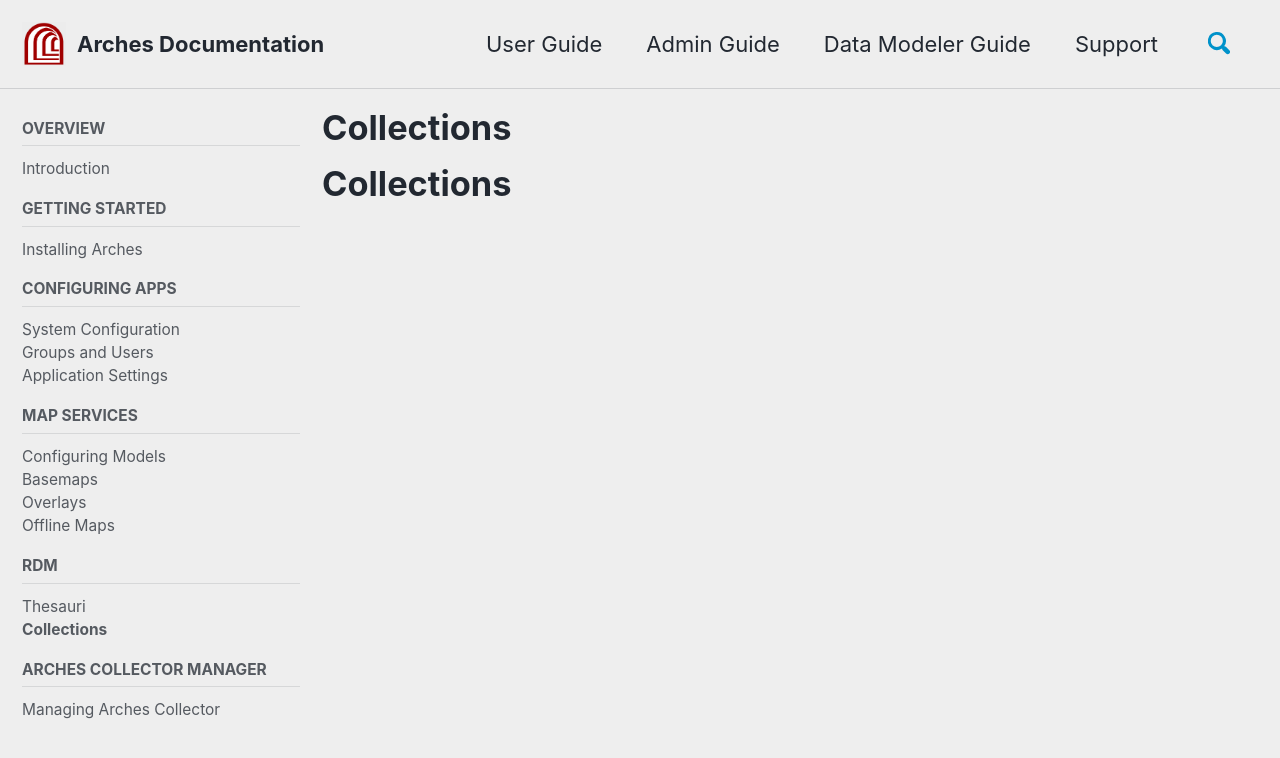
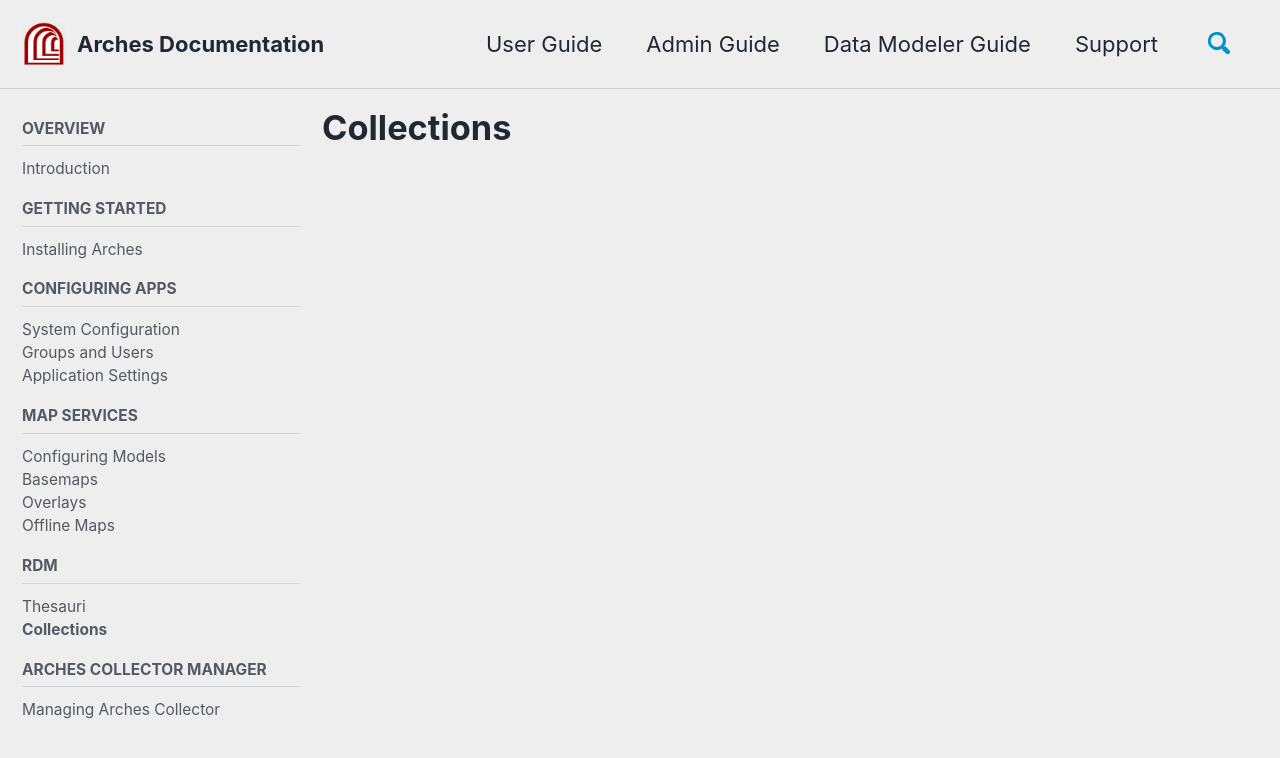
Before and after one commit to fargeo/archesguides, a Jekyll site: the page built from _pages/collections.md, in a window 1280 px wide and 900 px high. Shown: the top 758 px of the window. Built offline with Jekyll 4.4.1, drawn with Linux system fonts in a browser that asks for light colours; cached includes are drawn as plain includes; nearby versions of some CDN libraries; our own code applies the rules of GitHub Pages for plain Markdown files.

Commit message:
Update collections.md
title in front matter

```diff
--- a/_pages/collections.md
+++ b/_pages/collections.md
@@ -10,4 +11,3 @@
     values:
       author_profile: false
 ---
-# Collections
```
Also changed, not shown: other parts of _pages/collections.md (+1 -0 lines).
